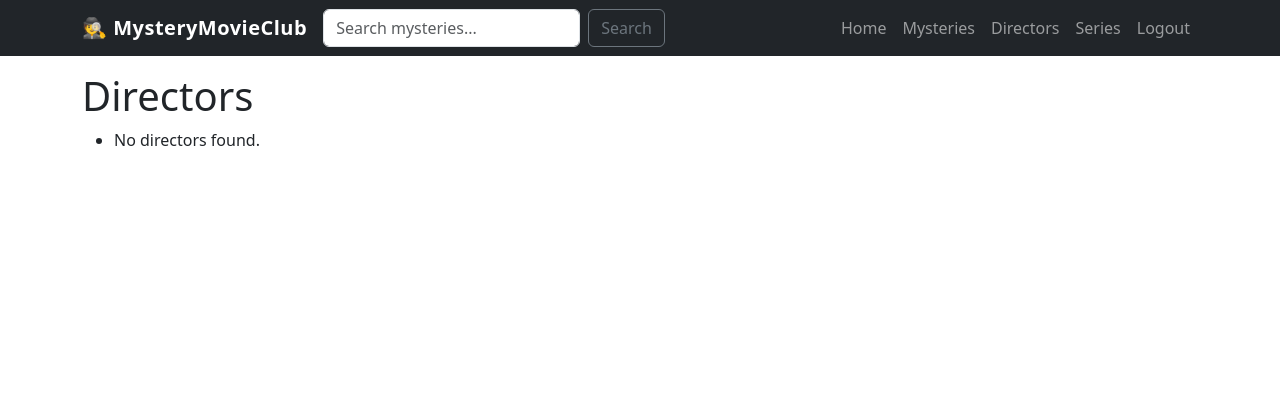
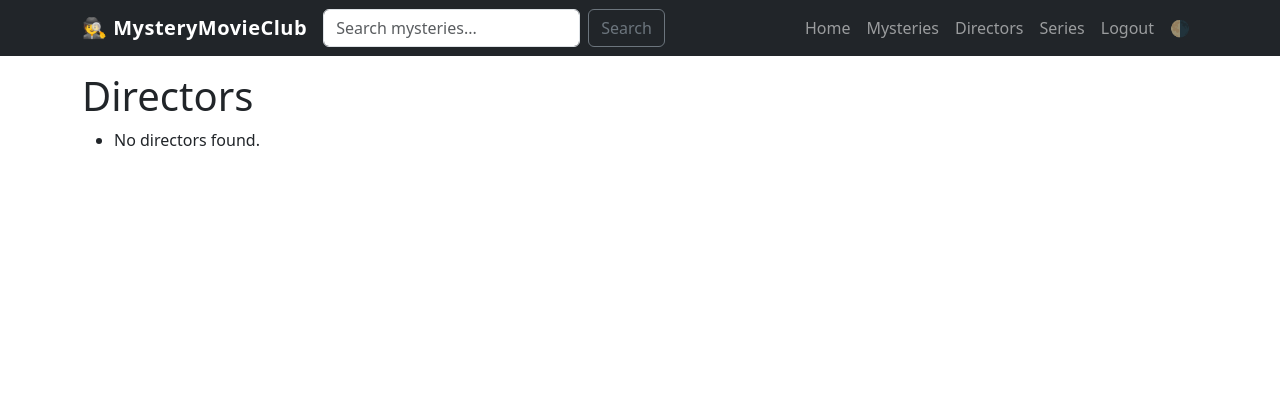
Before and after one commit to j01101111sh/MysteryMovieClub, a Django app: page /movies/directors/ in a window 1280 px wide. Shown: the top 420 px of the page. Run offline with Django 5.2, Linux system fonts and the light colour scheme; the visitor is signed in with stand-in values (Sample User, id 1); data that the repository does not hold is empty.

Commit message:
Show dark mode toggle for all users, regardless of login

```diff
--- a/templates/base.html
+++ b/templates/base.html
@@ -120,11 +120,11 @@
                             <li class="nav-item">
                                 <a class="nav-link" href="{% url 'signup' %}">Sign Up</a>
                             </li>
-                            <button class="nav-link btn btn-link"
-                                    id="theme-toggle"
-                                    type="button"
-                                    aria-label="Toggle theme">🌗</button>
                         {% endif %}
+                        <button class="nav-link btn btn-link"
+                                id="theme-toggle"
+                                type="button"
+                                aria-label="Toggle theme">🌗</button>
                     </ul>
                 </div>
             </div>
```
